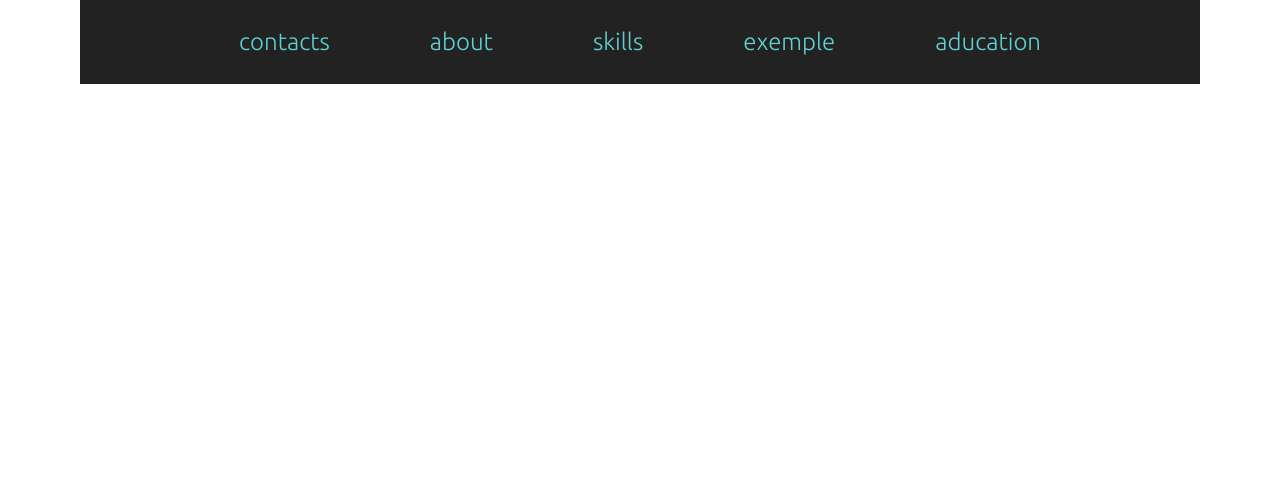
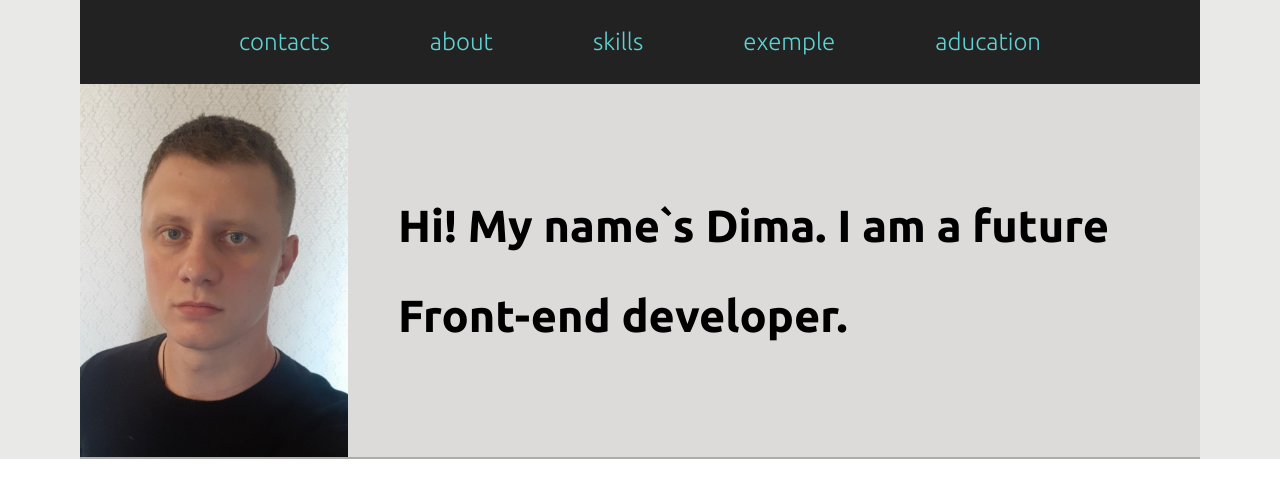
Before and after one commit to DimaTeniuta/rsschool-cv-stage0, a plain HTML site: page index.html in a window 1280 px wide. Drawn offline with Linux system fonts and the light colour scheme.

Commit message:
feat: add acquaintance and style for it

```diff
--- a/index.html
+++ b/index.html
@@ -38,5 +38,26 @@
     </nav>
   </header>
 
+  <main class="wrap">
+    <div class="container">
+        <section>
+          <div class="acquaintance">
+            <div class="avatar">
+              <img
+                src="./assets/img/avatar.jpg"
+                width="268"
+                height="373"
+                alt="avatar"
+              />
+            </div>
+            <div class="avatar-text">
+              <h1>Hi! My name`s Dima. I am a future Front-end developer.</h1>
+            </div>
+          </div>
+        </section>
+        <div class="line"></div>
+
+    </div>
+  </main>
 </body>
 </html>
--- a/style.css
+++ b/style.css
@@ -65,3 +65,32 @@ body {
 .link:hover {
   text-decoration: underline;
 }
+
+.wrap {
+  background-color: #e9e9e8;
+}
+
+.container {
+  max-width: 1120px;
+  margin: 0 auto;
+  background: #dddada;
+}
+
+.acquaintance {
+  display: flex;
+  max-height: 373px;
+  padding: 84px 0 0 0;
+}
+
+.avatar-text {
+  display: flex;
+  justify-content: center;
+  align-items: center;
+  font-size: 30px;
+  line-height: 2;
+  padding: 0 0 0 50px;
+}
+
+.line {
+  border: 1px solid #acaca9;
+}
```
